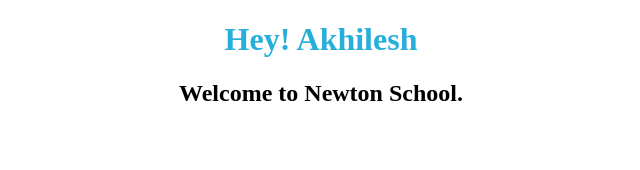
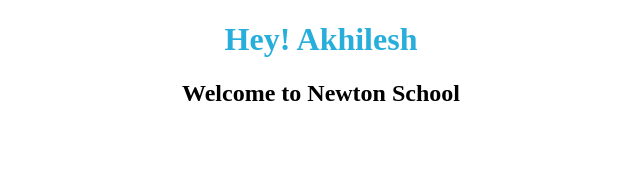
Before and after one commit to AKHILESHPATIDAR01/React-Assignment-5---Greetings-with-Props, a React app: page / in a window 1280 px wide. Shown: the top 170 px of the page, without its empty margins (319-959 px from the left). Built offline with nearby package versions, Linux system fonts and the light colour scheme.

Commit message:
Update Welcome.js

```diff
--- a/src/components/Welcome.js
+++ b/src/components/Welcome.js
@@ -6,7 +6,7 @@ const Welcome = ({name}) => {
     return (
         <div>
             <h1> Hey! {name}</h1>
-            <h2>Welcome to Newton School.</h2>
+            <h2>Welcome to Newton School</h2>
         </div>
     );
 };
```
